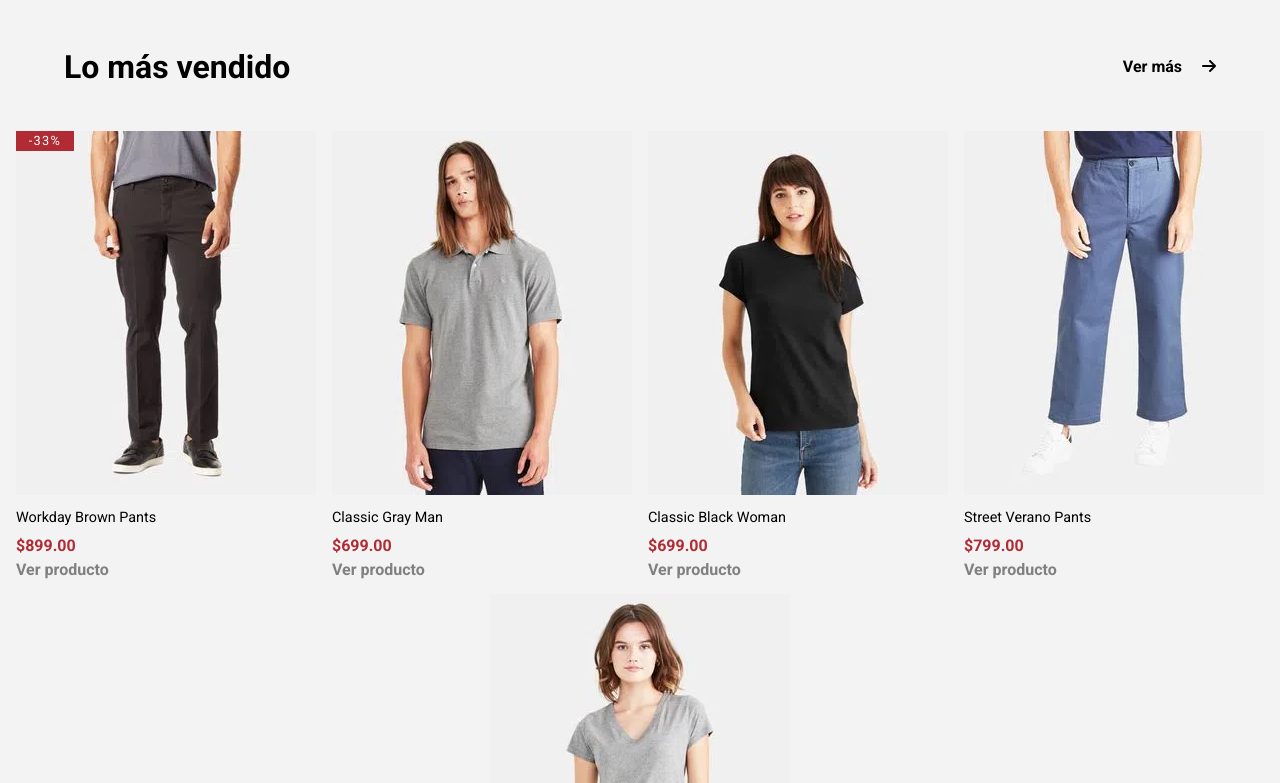
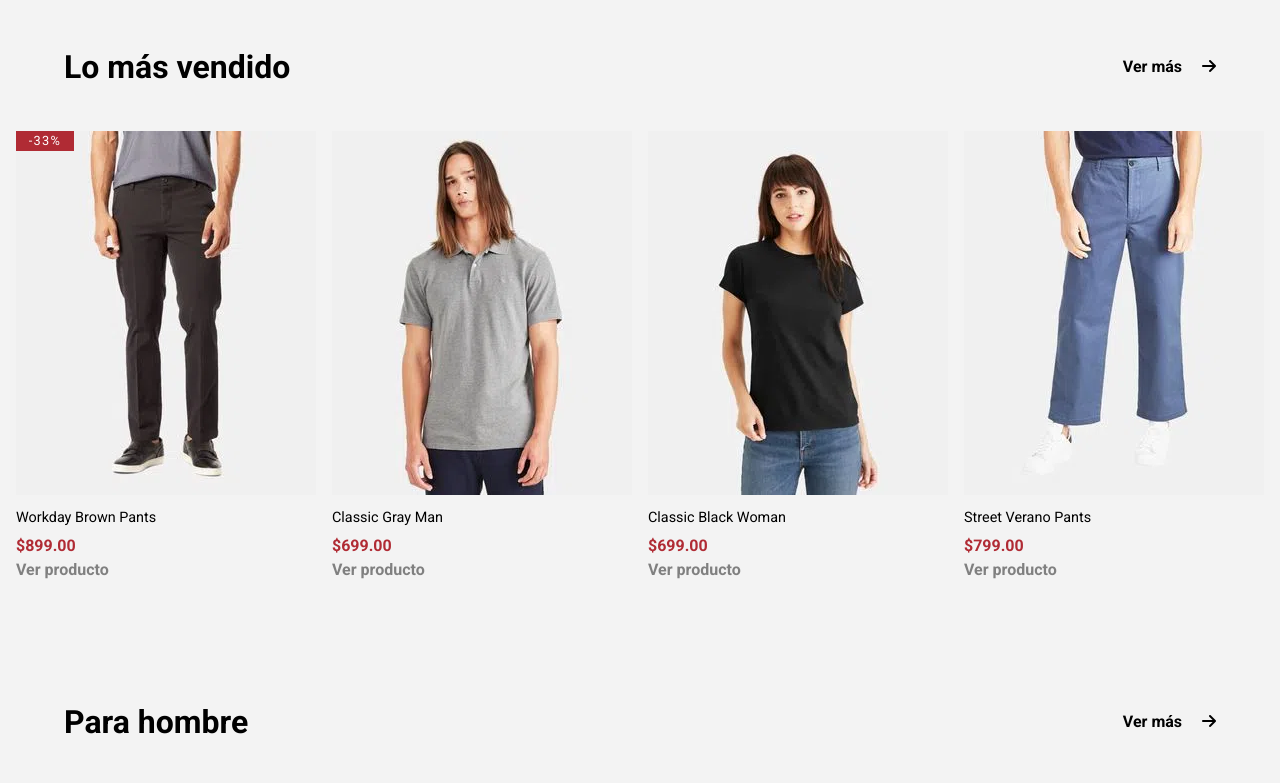
Before and after one commit to caryan57/alura-clothes, a plain HTML site: page index.html in a window 1280 px wide. Shown: the part 1049-1832 px from the top of the page. Drawn offline with Linux system fonts and the light colour scheme; a script that the page names is missing.

Commit message:
adding styles to carrousel__gallery as overflow, height and 4rem margin-botttom

```diff
--- a/css/carrousel/carrousel.css
+++ b/css/carrousel/carrousel.css
@@ -37,7 +37,9 @@
   flex-wrap: wrap;
   justify-content: center;
   gap: 1em;
-  margin-bottom: 6rem;
+  margin-bottom: 4rem;
+  overflow: hidden;
+  height: 463px;
 }
 
 .carrousel__gallery__item {
```
